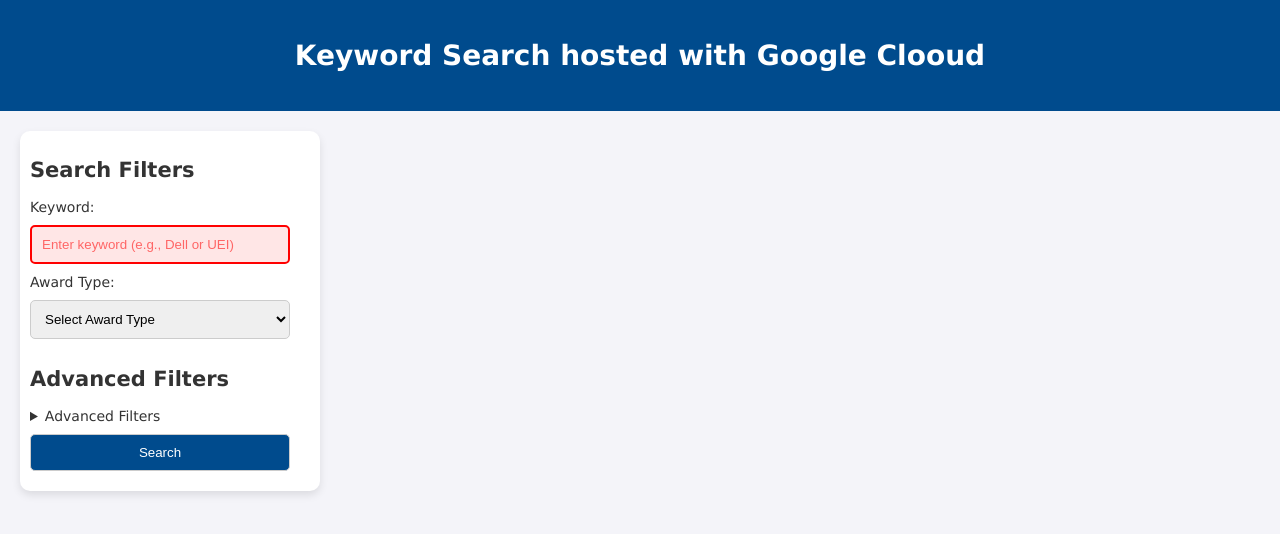
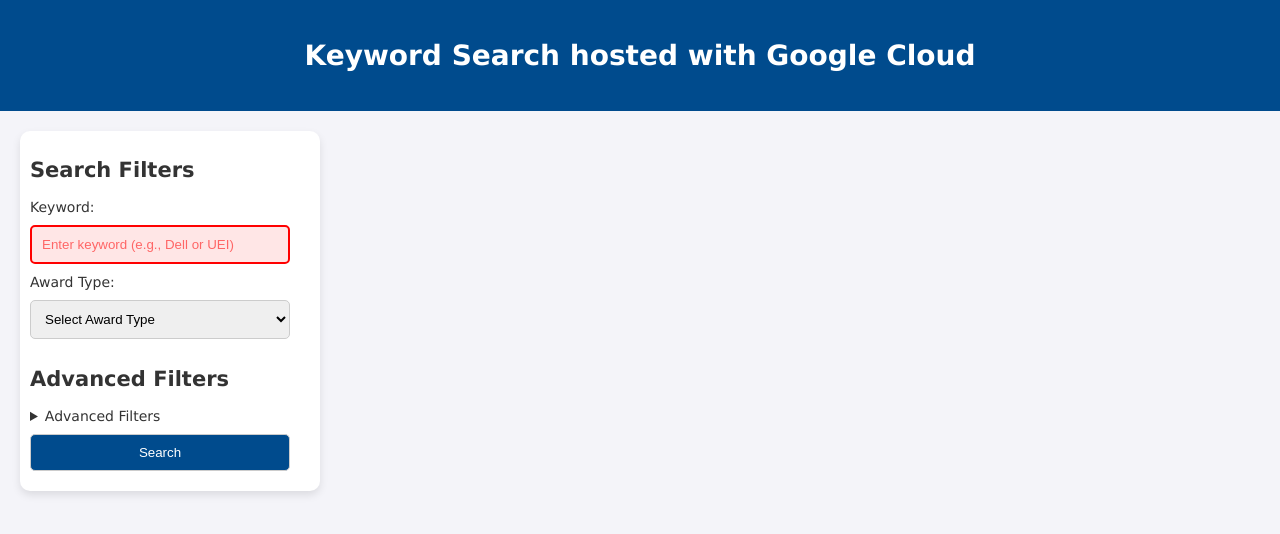
Before and after one commit to WebDev70/hosting-google, a website: page public/index.html in a window 1280 px wide. Drawn offline with Linux system fonts and the light colour scheme.

Commit message:
Corrected splling in HTML file

```diff
--- a/public/index.html
+++ b/public/index.html
@@ -8,7 +8,7 @@
 </head>
 <body>
     <header>
-        <h1>Keyword Search hosted with Google Clooud</h1>
+        <h1>Keyword Search hosted with Google Cloud</h1>
        <!-- <a href="http://127.0.0.1:8095" style="color:azure" alt="Drupal Site" target="_blank">Drupal Login</a><br>
         <a href="http://127.0.0.1:8092" style="color:azure" alt="Adminer Site" target="_blank">Adminer Login</a><br>
         <a href="http://127.0.0.1:81" style="color:azure" alt="NGINX Site" target="_blank">Proxy-Admin Login</a>
```
